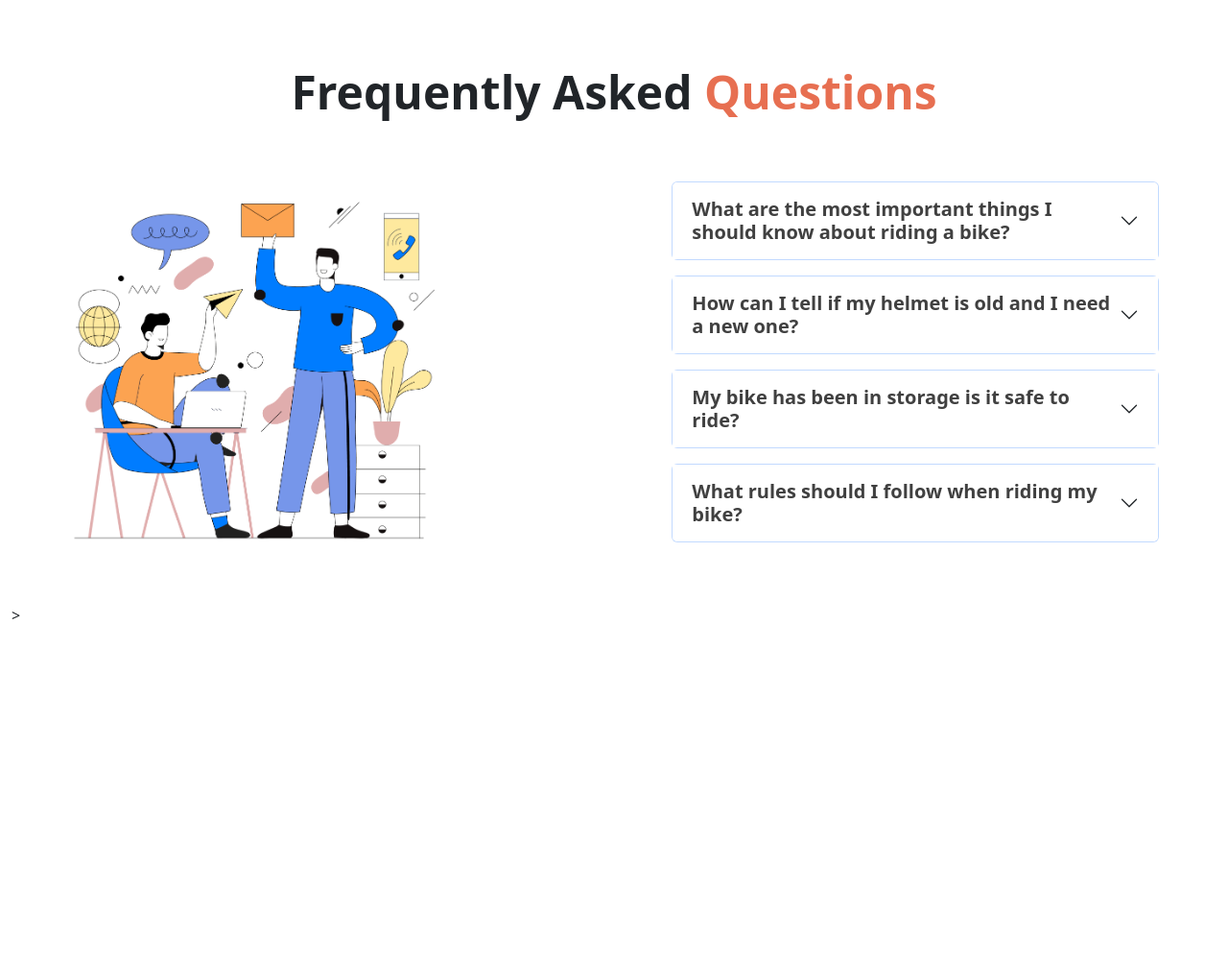
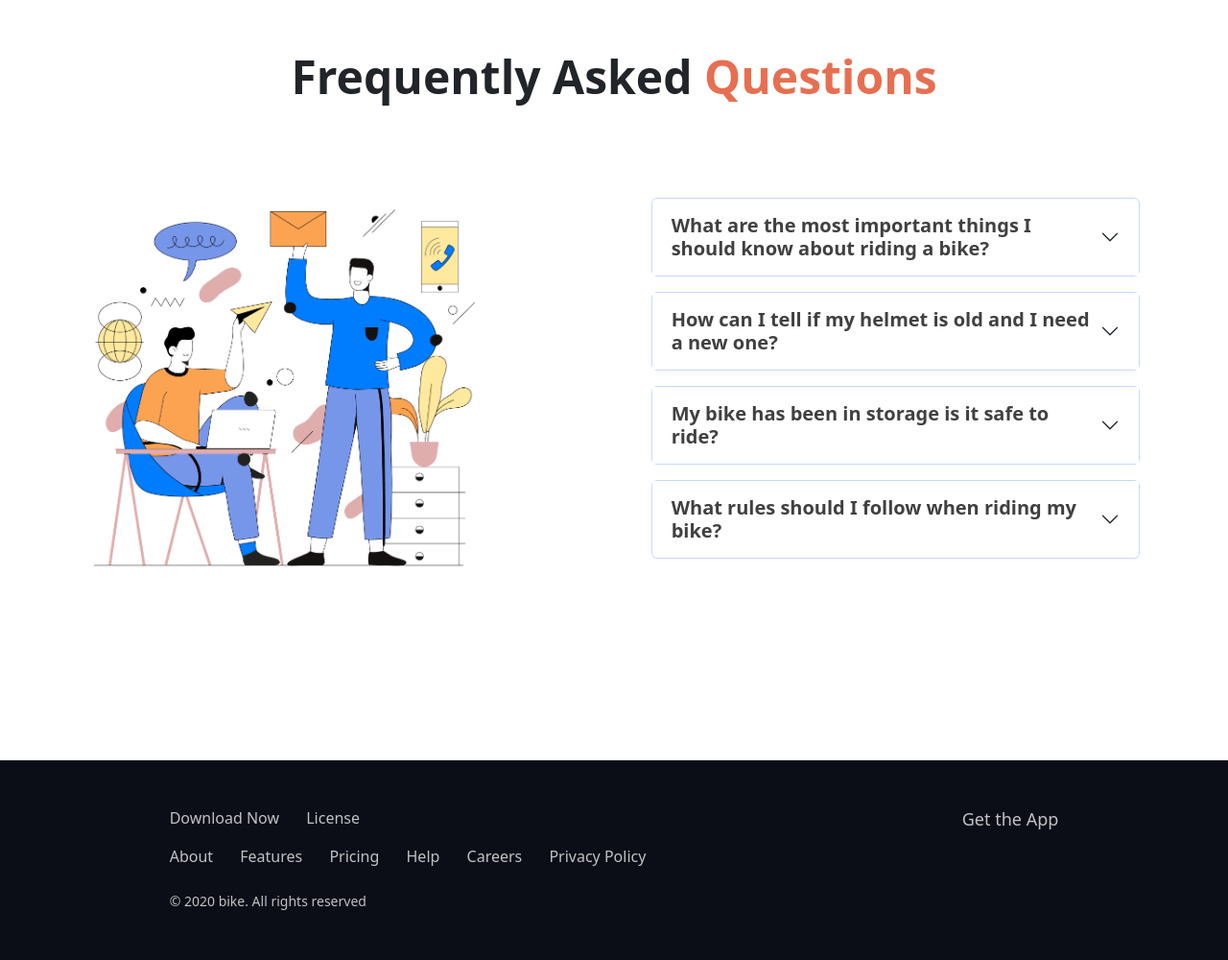
Before and after one commit to mashruf/responsible-bootstrap-2, a plain HTML site: page index.html in a window 1280 px wide. Shown: the part 2745-3745 px from the top of the page at 96% size. Before the commit the page ends 3398 px from the top, so only its background shows below. Drawn offline with nearby package versions, Linux system fonts and the light colour scheme.

Commit message:
footer added

```diff
--- a/css/style.css
+++ b/css/style.css
@@ -59,3 +59,12 @@
 .custom-accordion-btn {
     border: 0;
 }
+
+.bg-footer {
+    background-color: #0B0D17;
+
+}
+
+.text-custom-size-footer {
+    font-size: 18px;
+}
--- a/index.html
+++ b/index.html
@@ -204,7 +204,7 @@
             <h1 class="display-5 fw-semibold text-center my-5">Happy <span class="custom-h1-color-orng">Clients
                     says</span>
             </h1>
-            <div class="row row-cols-1 row-cols-md-3 g-5">
+            <div class="row row-cols-1 row-cols-md-3 g-4">
                 <div class="col">
                     <div class="card h-100">
                         <img src="images/user-1.png" class="card-img-top w-50 mx-auto mt-5" alt="...">
@@ -306,13 +306,13 @@
         </section>
 
         <!-- faq -->
-        <section class="container-fluid">
-            <h1 class="display-5 fw-semibold text-center my-5 pt-5 pb">Frequently Asked <span
+        <section class="container-fluid pb-lg-5">
+            <h1 class="display-5 fw-semibold text-center my-5 pt-5">Frequently Asked <span
                     class="custom-h1-color-orng">Questions</span></h1>
 
-            <div class="row g-3 justify-content-around align-items-center my-5 px-2">
-                <div class="col-12 col-lg-5">
-                    <img class="w-75" src="images/faq.png" alt="">
+            <div class="row justify-content-around align-items-center my-5 px">
+                <div class="col-12 col-lg-4 my-5">
+                    <img class="img-fluid" src="images/faq.png" alt="">
                 </div>
 
                 <div class="col-12  col-lg-5">
@@ -396,12 +396,49 @@
 
                     </div>
                 </div>
-            </div>>
+            </div>
         </section>
 
 
     </main>
-    <footer>
+    <footer class="bg-footer mt-5  pb-5">
+        <div class="container-fluid py-5 d-flex flex-column flex-lg-row justify-content-around">
+            <aside>
+                <div class="mb-3">
+                    <a class="text-decoration-none text-white text-opacity-75 me-4" href="">Download Now</a>
+                    <a class="text-decoration-none text-white text-opacity-75" href="">License</a>
+
+                </div>
+                <div class="mb-4">
+                    <div class="d-block d-lg-inline mb-4">
+                        <a class="text-decoration-none text-white text-opacity-75 me-4" href="">About</a>
+                        <a class="text-decoration-none text-white text-opacity-75 me-4" href="">Features</a>
+                        <a class="text-decoration-none text-white text-opacity-75 me-4" href="">Pricing</a>
+                    </div>
+
+                    <div class="d-block d-lg-inline"><a class="text-decoration-none text-white text-opacity-75 me-4"
+                            href="">Help</a>
+                        <a class="text-decoration-none text-white text-opacity-75 me-4" href="">Careers</a>
+                        <a class="text-decoration-none text-white text-opacity-75" href="">Privacy
+                            Policy</a>
+                    </div>
+
+                </div>
+                <small class="text-white text-opacity-75 d-none d-lg-block">© 2020 bike. All rights
+                    reserved</small>
+            </aside>
+            <aside>
+                <p class="text-white text-opacity-75 text-custom-size-footer">Get the App</p>
+                <div>
+                    <div></div>
+                    <div></div>
+                </div>
+            </aside>
+            <small class="text-white text-opacity-75 text-center d-block d-lg-none">© 2020 bike. All rights
+                reserved</small>
+        </div>
+
+
 
     </footer>
 
```
